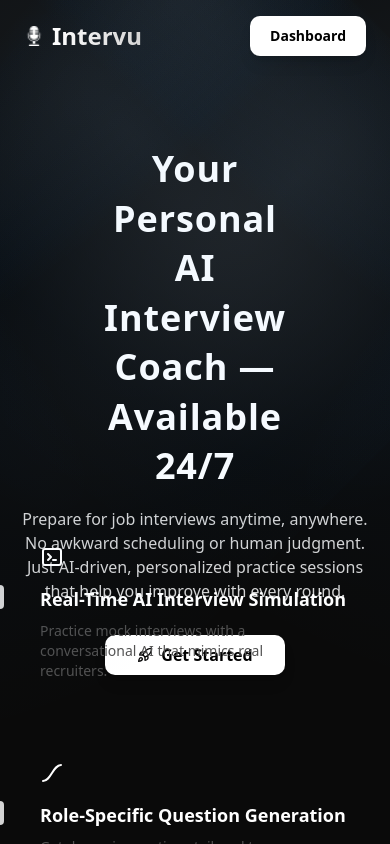
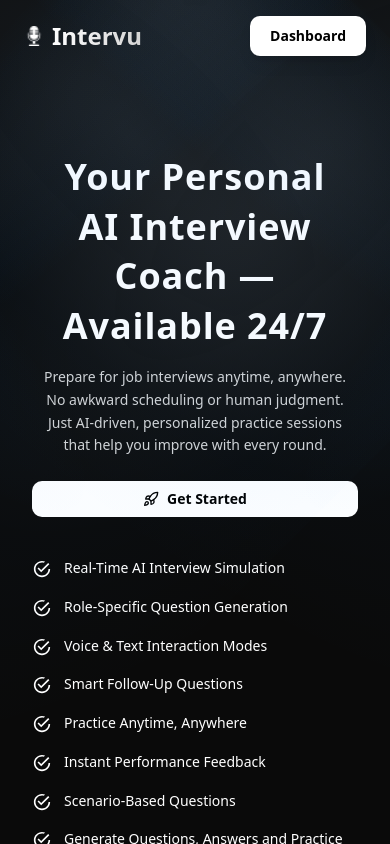
Before and after one commit to TanishValesha/interview-saas, a Next.js app: page / in a window 390 px wide. Built offline with nearby package versions, Linux system fonts and the light colour scheme.

Commit message:
Mobile UI V1

```diff
--- a/app/layout.tsx
+++ b/app/layout.tsx
@@ -88,7 +88,7 @@ export default function RootLayout({
   return (
     <html lang="en">
       <body
-        className={`${geistSans.variable} ${geistMono.variable} font-sans antialiased relative min-h-screen w-full h-screen overflow-hidden  flex`}
+        className={`${geistSans.variable} ${geistMono.variable} font-sans antialiased relative min-h-screen w-full h-screen flex`}
       >
         {children}
       </body>
--- a/app/page.tsx
+++ b/app/page.tsx
@@ -7,27 +7,29 @@ import { motion } from "framer-motion";
 import { Rocket } from "lucide-react";
 import { FeaturesSectionDemo } from "@/components/Features";
 import Header from "@/components/Header";
+import FeaturesMobile from "@/components/FeaturesMobile";
 
-const words = `Your Personal AI Interview Coach — Available 24/7
-`;
+const words = `Your Personal AI Interview Coach — Available 24/7`;
 
 export default function SpotlightNewDemo() {
   return (
-    <div className="w-full bg-black/[0.96] antialiased bg-grid-white/[0.02] relative overflow-hidden">
+    <div className="w-full bg-black/[0.96] antialiased bg-grid-white/[0.02] relative overflow-auto overflow-x-hidden">
       {/* Header */}
       <Header />
 
       {/* Hero Section */}
-      <div className="h-[40rem] w-full rounded-md flex md:items-center md:justify-center relative">
+      <div className="w-full py-10 rounded-md flex items-center justify-center relative px-4 sm:px-0 sm:py-28 sm:mt-10">
         <Spotlight />
-        <div className="p-4 max-w-7xl mx-auto relative z-10 w-full pt-32 md:pt-0">
-          <div className="flex flex-col items-center">
-            <TextGenerateEffect words={words} />
+        <div className="px-4 max-w-7xl mx-auto relative z-10 w-full sm:pt-32 md:pt-0">
+          <div className="flex flex-col items-center text-center">
+            <div className="w-full max-w-4xl sm:mt-0 mt-24">
+              <TextGenerateEffect words={words} />
+            </div>
             <motion.p
               initial={{ opacity: 0, y: 10 }}
               animate={{ opacity: 1, y: 0 }}
               transition={{ delay: 0.6, duration: 0.8, ease: "easeOut" }}
-              className="mt-4 font-normal text-base text-neutral-300 max-w-lg text-center mx-auto"
+              className="mt-4 sm:mt-6 font-normal text-sm sm:text-base lg:text-lg text-neutral-300 max-w-xs sm:max-w-lg lg:max-w-xl text-center mx-auto px-2 sm:px-0 leading-relaxed"
             >
               Prepare for job interviews anytime, anywhere. No awkward
               scheduling or human judgment. Just AI-driven, personalized
@@ -37,25 +39,35 @@ export default function SpotlightNewDemo() {
               initial={{ opacity: 0, y: 20 }}
               animate={{ opacity: 1, y: 0 }}
               transition={{ delay: 1.0, duration: 0.8, ease: "easeOut" }}
-              className="mt-8"
+              className="mt-6 sm:mt-10 sm:mb-10 w-full max-w-md sm:max-w-sm mx-auto"
             >
-              <Button className="text-black bg-white text-md hover:bg-neutral-300 font-semibold px-8 py-5 rounded-lg shadow-lg hover:shadow-xl transition-all duration-300 transform hover:scale-105 border-0">
-                <span>
-                  <Rocket />
-                </span>
-                Get Started
+              <Button className="text-black bg-white text-sm sm:text-md hover:bg-neutral-300 font-semibold px-6 py-4 sm:px-8 sm:py-5 rounded-lg shadow-lg hover:shadow-xl transition-all duration-300 transform hover:scale-105 border-0 flex items-center gap-2 w-full">
+                <Rocket className="w-4 h-4 sm:w-5 sm:h-5" />
+                <span>Get Started</span>
               </Button>
             </motion.div>
           </div>
         </div>
       </div>
 
-      {/* Features Section */}
+      {/* Mobile Features Section */}
+      <motion.div
+        initial={{ opacity: 0, y: 30 }}
+        animate={{ opacity: 1, y: 0 }}
+        transition={{ delay: 1.4, duration: 0.8, ease: "easeOut" }}
+        className="w-full px-4 sm:hidden"
+      >
+        <div className="max-w-sm mx-auto">
+          <FeaturesMobile />
+        </div>
+      </motion.div>
+
+      {/* Desktop Features Section */}
       <motion.div
         initial={{ opacity: 0, y: 50 }}
         animate={{ opacity: 1, y: 0 }}
         transition={{ delay: 1.4, duration: 1.0, ease: "easeOut" }}
-        className="w-full mt-[-175px]"
+        className="w-full mt-[-80px] sm:mt-[-120px] lg:mt-[-175px] px-4 sm:px-6 lg:px-8 hidden sm:block"
       >
         <FeaturesSectionDemo />
       </motion.div>
--- /dev/null
+++ b/components/FeaturesMobile.tsx
@@ -0,0 +1,52 @@
+import React from "react";
+import { IoMdCheckmarkCircleOutline } from "react-icons/io";
+import { Label } from "./ui/label";
+
+const FeaturesMobile = () => {
+  const features = [
+    {
+      title: "Real-Time AI Interview Simulation",
+    },
+    {
+      title: "Role-Specific Question Generation",
+    },
+    {
+      title: "Voice & Text Interaction Modes",
+    },
+    {
+      title: "Smart Follow-Up Questions",
+    },
+    {
+      title: "Practice Anytime, Anywhere",
+    },
+    {
+      title: "Instant Performance Feedback",
+    },
+    {
+      title: "Scenario-Based Questions",
+    },
+    {
+      title: "Generate Questions, Answers and Practice",
+    },
+  ];
+
+  return (
+    <div className="w-full max-w-4xl mx-auto px-4">
+      <div className="grid grid-cols-1 sm:grid-cols-2 gap-4 sm:gap-6">
+        {features.map((feature, index) => (
+          <div
+            key={index}
+            className="flex items-start gap-3 rounded-lg hover:bg-white/5 transition-colors duration-200"
+          >
+            <IoMdCheckmarkCircleOutline className="text-white text-xl flex-shrink-0 mt-0.5" />
+            <Label className="text-white text-sm sm:text-base leading-relaxed cursor-pointer">
+              {feature.title}
+            </Label>
+          </div>
+        ))}
+      </div>
+    </div>
+  );
+};
+
+export default FeaturesMobile;
--- a/components/ui/text-generate-effect.tsx
+++ b/components/ui/text-generate-effect.tsx
@@ -37,7 +37,7 @@ export const TextGenerateEffect = ({
           return (
             <motion.span
               key={word + idx}
-              className="dark:text-white text-white opacity-0"
+              className="dark:text-white text-white opacity-0 text-center"
               style={{
                 filter: filter ? "blur(10px)" : "none",
               }}
@@ -53,7 +53,7 @@ export const TextGenerateEffect = ({
   return (
     <div className={cn("font-bold", className)}>
       <div className="mt-4">
-        <div className=" dark:text-white text-black text-4xl md:text-6xl font-bold text-center px-36 bg-clip-text leading-snug tracking-wide">
+        <div className=" dark:text-white text-black text-4xl md:text-6xl font-bold px-4 text-center bg-clip-text leading-snug tracking-wide">
           {renderWords()}
         </div>
       </div>
```
Also changed, not shown: components/Sidebar.tsx (+174 -88 lines).
